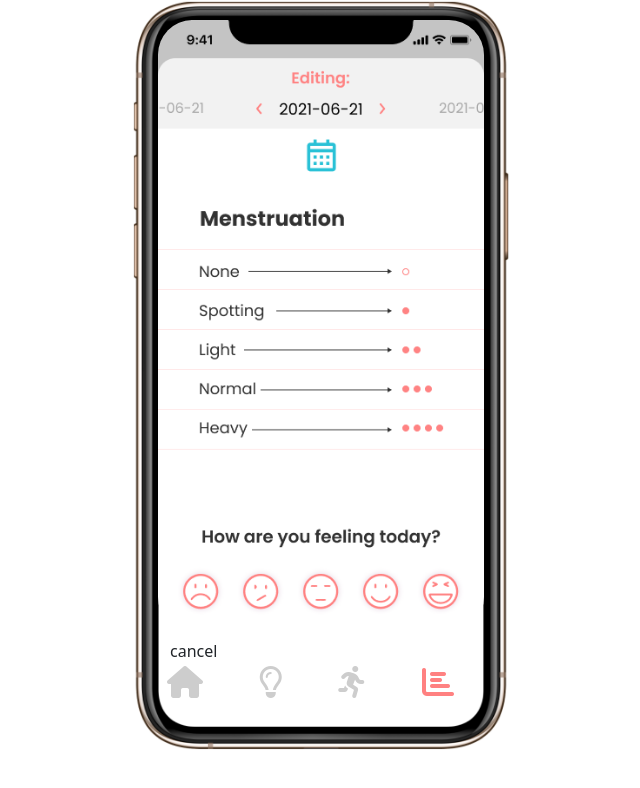
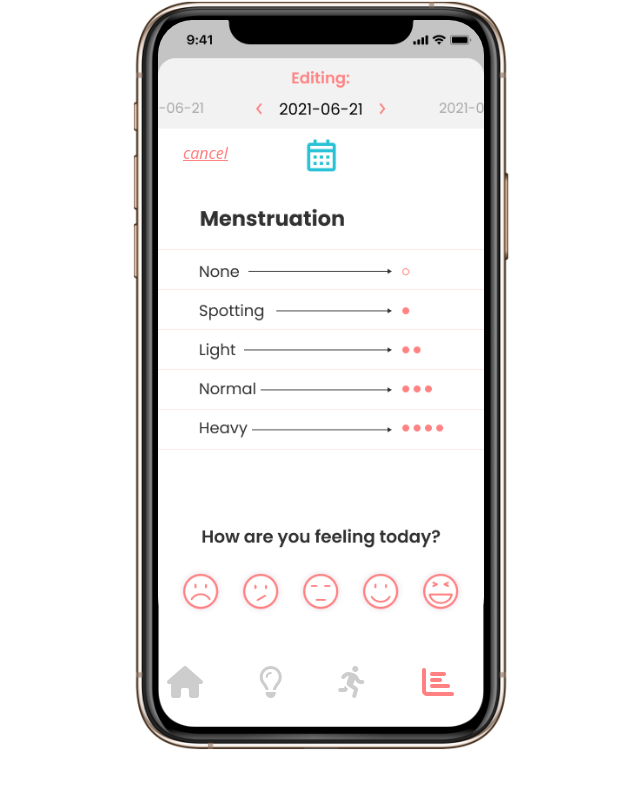
Before and after one commit to ErnestoPG/DEK-project, a plain HTML site: page updatecycle.html in a window 1280 px wide. Shown: the whole page, without its empty margins (318-958 px from the left). Drawn offline with nearby package versions, Linux system fonts and the light colour scheme.

Commit message:
cancel btn

```diff
--- a/css/styles.css
+++ b/css/styles.css
@@ -425,3 +425,14 @@ body {
   padding-top: 25px;
   border-radius: 35px;
 }
+
+.btn-smred{
+  position: absolute;
+  top: 140px;
+  left:20px;
+  background-color: white;
+  border: none;
+  color:#FF8383;
+  text-decoration: underline;
+  font-style: italic;
+}
--- a/updatecycle.html
+++ b/updatecycle.html
@@ -27,7 +27,9 @@
         <div class="screen">
             <div class ="updatecancel">
                 <img class = "updatecycleBG" src="images/editcycleTWO.png">
-                <button class = "btn">cancel</button>
+                <a href = "index.html">
+                  <button type="button" name="cancel"class="btn-smred">cancel</button>
+                </a>
             </div>
 
 
```
